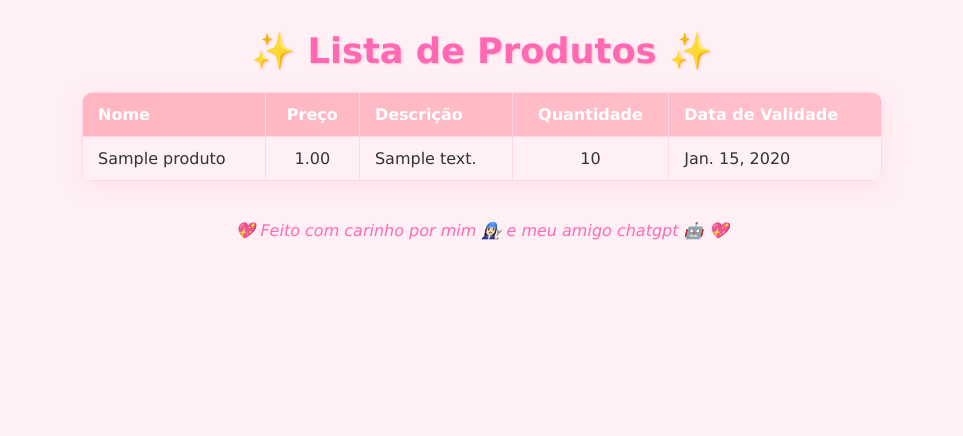
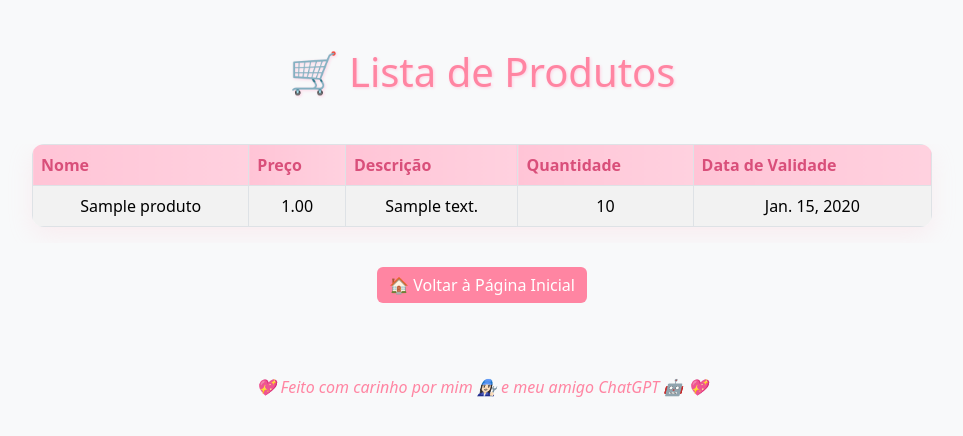
Before and after one commit to BrunaCamilotto/TopicosEspeciasIIPython, a Django app: page /produtos/ in a window 1280 px wide. Shown: the top 436 px of the page, without its empty margins (158-1121 px from the left). Run offline with Django 5.2, Linux system fonts and the light colour scheme; tables that the repository leaves empty hold one stand-in row (values such as "Sample post").

Commit message:
🖌️Brincando com design🖌️

```diff
--- a/core/static/core/stylesheet.css
+++ b/core/static/core/stylesheet.css
@@ -1,47 +1,77 @@
+/* ===== BODY ===== */
 body {
-    background-color: #fff0f5;
+    background-color: #fff4f8; /* rosa pastel bem suave */
     font-family: 'Verdana', sans-serif;
-    color: #333;
+    color: #ffefef;
     margin: 0;
     padding: 0;
+    line-height: 1.6;
 }
 
+/* ===== TÍTULOS ===== */
 h1 {
     text-align: center;
-    margin: 30px 0 20px 0;
-    font-size: 2.2em;
-    color: #ff69b4;
-    text-shadow: 1px 1px 2px #ffc0cb;
+    margin: 40px 0 25px 0;
+    font-size: 2.5em;
+    color: #ffffff;
+    text-shadow: 1px 1px 3px #ffd1e3;
 }
 
+h2 {
+    text-align: center;
+    font-size: 1.5em;
+    color: #d94f7a;
+    margin: 20px 0;
+}
+
+/* ===== BOTÕES ===== */
+.btn-pink {
+    background-color: #fde8ed;
+    color: white;
+    border: none;
+    transition: all 0.3s ease;
+}
+
+.btn-pink:hover {
+    background-color: #ffb6c1;
+    color: white;
+    transform: scale(1.05);
+}
+
+/* ===== TABELAS ===== */
 table {
     border-collapse: collapse;
-    width: 90%;
-    max-width: 800px;
-    margin: 0 auto 40px auto;
+    width: 100%;
+    max-width: 900px;
+    margin: 0 auto 50px auto;
     border-radius: 12px;
     overflow: hidden;
-    box-shadow: 0 6px 20px rgba(255, 192, 203, 0.3);
+    box-shadow: 0 8px 25px rgba(255, 192, 203, 0.2);
 }
 
-thead {
-    background: linear-gradient(90deg, #ffb6c1, #ffc0cb);
-    color: white;
+/* Cabeçalho rosa para tabelas (sobrescreve Bootstrap) */
+table thead.table-rosa th {
+    background: linear-gradient(90deg, #ffc4d6, #ffd1df); /* degradê rosa */
+    color: #d94f7a !important; /* força a cor rosa escura */
     text-align: left;
 }
 
+
+
 th, td {
-    padding: 12px 15px;
+    padding: 14px 18px;
     border: 1px solid #ffd6e7;
 }
 
 tbody tr:nth-child(even) {
-    background-color: #fff0f5;
+    background-color: #fff4f8;
 }
 
 tbody tr:hover {
-    background-color: #ffe4e1;
+    background-color: #ffe4e8;
     cursor: pointer;
+    transform: scale(1.01);
+    transition: all 0.2s ease;
 }
 
 th.center, td.center {
@@ -53,9 +83,41 @@ td.highlight {
     font-weight: bold;
 }
 
+/* ===== NAV / LISTAS ===== */
+.center-list {
+    display: flex;
+    justify-content: center;
+    gap: 15px;
+    flex-wrap: wrap;
+    margin-bottom: 40px;
+}
+
+.center-list a {
+    text-decoration: none;
+    font-weight: bold;
+    color: #ff85a2;
+    padding: 10px 20px;
+    border: 2px solid #ffb6c1;
+    border-radius: 8px;
+    transition: all 0.3s ease;
+}
+
+.center-list a:hover {
+    background-color: #ffb6c1;
+    color: white;
+}
+
+/* ===== FOOTER ===== */
 footer {
     text-align: center;
-    margin-bottom: 30px;
-    color: #ff69b4;
+    margin-bottom: 40px;
+    color: #ff85a2;
     font-style: italic;
 }
+
+/* ===== RESPONSIVO ===== */
+@media (max-width: 768px) {
+    h1 { font-size: 2em; }
+    h2 { font-size: 1.2em; }
+    th, td { padding: 10px 12px; }
+}
--- a/core/templates/produtos.html
+++ b/core/templates/produtos.html
@@ -1,38 +1,71 @@
 <!DOCTYPE html>
-<html lang="en">
+<html lang="pt-br">
 <head>
     <meta charset="UTF-8">
     <meta name="viewport" content="width=device-width, initial-scale=1.0">
+    <title>🛒 Lista de Produtos</title>
     {% load static %}
     <link rel="stylesheet" href="{% static 'core/stylesheet.css' %}">
-    <title>Lista de Produtos</title>
+    <link href="https://cdn.jsdelivr.net/npm/bootstrap@5.3.2/dist/css/bootstrap.min.css" rel="stylesheet">
+    <style>
+        .text-pink { color: #ff85a2; }
+        .btn-pink {
+            background-color: #ff85a2;
+            color: white;
+            border: none;
+        }
+        .btn-pink:hover {
+            background-color: #ffb6c1;
+            color: white;
+        }
+    </style>
 </head>
-<body>
-    <h1>✨ Lista de Produtos ✨</h1>
+<body class="bg-light">
 
-    <table>
-        <thead>
+<div class="container py-5">
+    <h1 class="text-center text-pink mb-5">🛒 Lista de Produtos</h1>
+
+    <div class="table-responsive">
+        <table class="table table-hover table-striped table-bordered align-middle text-center">
+            <thead class="table-rosa">
+
                 <tr>
                     <th>Nome</th>
-                <th class="center">Preço</th>
+                    <th>Preço</th>
                     <th>Descrição</th>
-                <th class="center">Quantidade</th>
+                    <th>Quantidade</th>
                     <th>Data de Validade</th>
                 </tr>
             </thead>
             <tbody>
+                {% if prod %}
                     {% for p in prod %}
                     <tr>
                         <td>{{ p.nome }}</td>
-                <td class="center">{{ p.preco }}</td>
+                        <td>{{ p.preco }}</td>
                         <td>{{ p.descricao }}</td>
-                <td class="center">{{ p.quantidade }}</td>
+                        <td>{{ p.quantidade }}</td>
                         <td>{{ p.data_de_validade }}</td>
                     </tr>
                     {% endfor %}
+                {% else %}
+                    <tr>
+                        <td colspan="5">Nenhum produto cadastrado 😢</td>
+                    </tr>
+                {% endif %}
             </tbody>
         </table>
+    </div>
 
-    <footer>💖 Feito com carinho por mim 👩🏻‍🔧 e meu amigo chatgpt 🤖 💖</footer>
+    <div class="text-center mt-4">
+        <a href="{% url 'index' %}" class="btn btn-pink">🏠 Voltar à Página Inicial</a>
+    </div>
+</div>
+
+<footer class="text-center py-4 text-pink">
+    💖 Feito com carinho por mim 👩🏻‍🔧 e meu amigo ChatGPT 🤖 💖
+</footer>
+
+<script src="https://cdn.jsdelivr.net/npm/bootstrap@5.3.2/dist/js/bootstrap.bundle.min.js"></script>
 </body>
 </html>
```
Also changed, not shown: core/templates/contatos.html (+35 -7 lines), core/templates/index.html (+24 -8 lines), README.md. Lines whose indentation alone changed are shown as unchanged.
